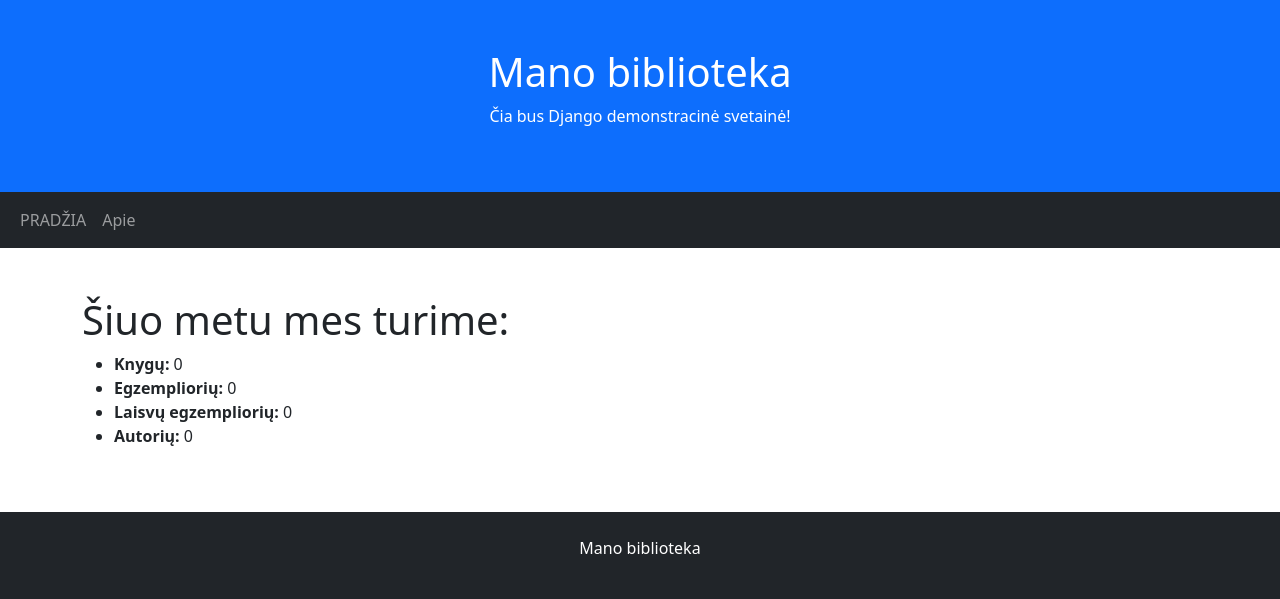
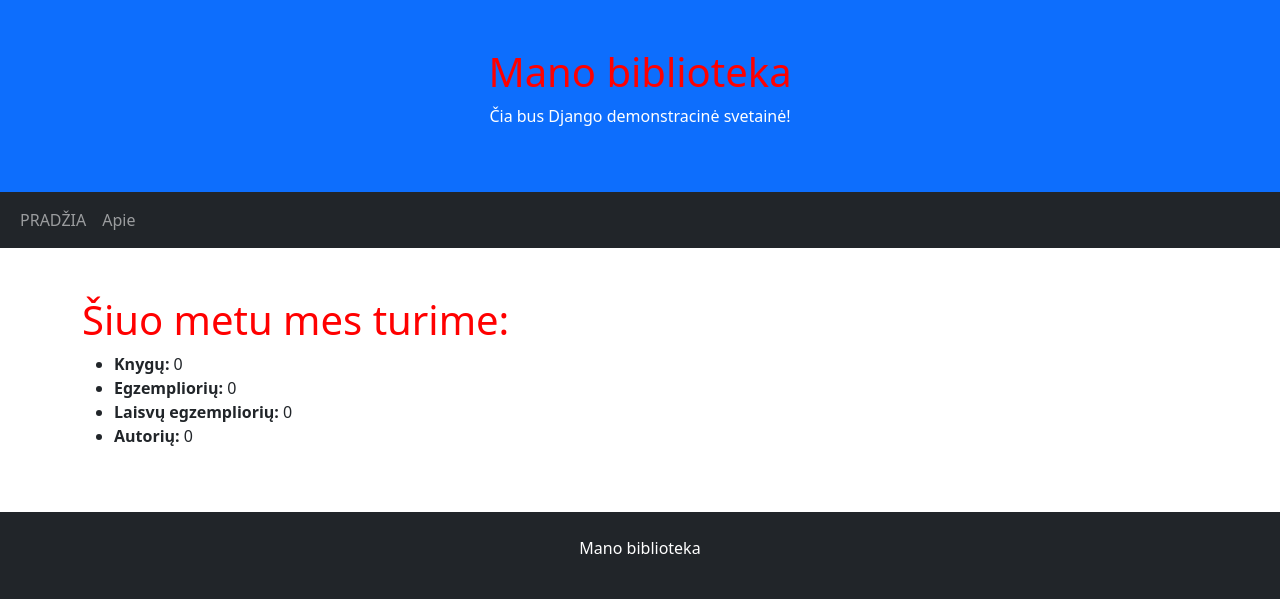
Before and after one commit to DonatasNoreika/library_20260316, a Django app: page / in a window 1280 px wide. Shown: the top 599 px of the page. Run offline with Django 5.2, Linux system fonts and the light colour scheme; data that the repository does not hold is empty.

Commit message:
4: +pridėtas statinis css

```diff
--- /dev/null
+++ b/mysite/library/static/css/styles.css
@@ -0,0 +1,3 @@
+h1 {
+    color: red;
+}
--- a/mysite/library/templates/base.html
+++ b/mysite/library/templates/base.html
@@ -6,6 +6,8 @@
     <meta name="viewport" content="width=device-width, initial-scale=1">
     <link href="https://cdn.jsdelivr.net/npm/bootstrap@5.3.8/dist/css/bootstrap.min.css" rel="stylesheet">
     <script src="https://cdn.jsdelivr.net/npm/bootstrap@5.3.8/dist/js/bootstrap.bundle.min.js"></script>
+    {% load static %}
+    <link rel="stylesheet" href="{% static 'css/styles.css' %}">
 </head>
 <body>
 
--- a/mysite/mysite/urls.py
+++ b/mysite/mysite/urls.py
@@ -16,8 +16,10 @@ Including another URLconf
 """
 from django.contrib import admin
 from django.urls import path, include
+from django.conf import settings
+from django.conf.urls.static import static
 
 urlpatterns = [
     path('admin/', admin.site.urls),
     path('', include("library.urls")),
-]
+] + static(settings.STATIC_URL, document_root=settings.STATIC_ROOT)
```
